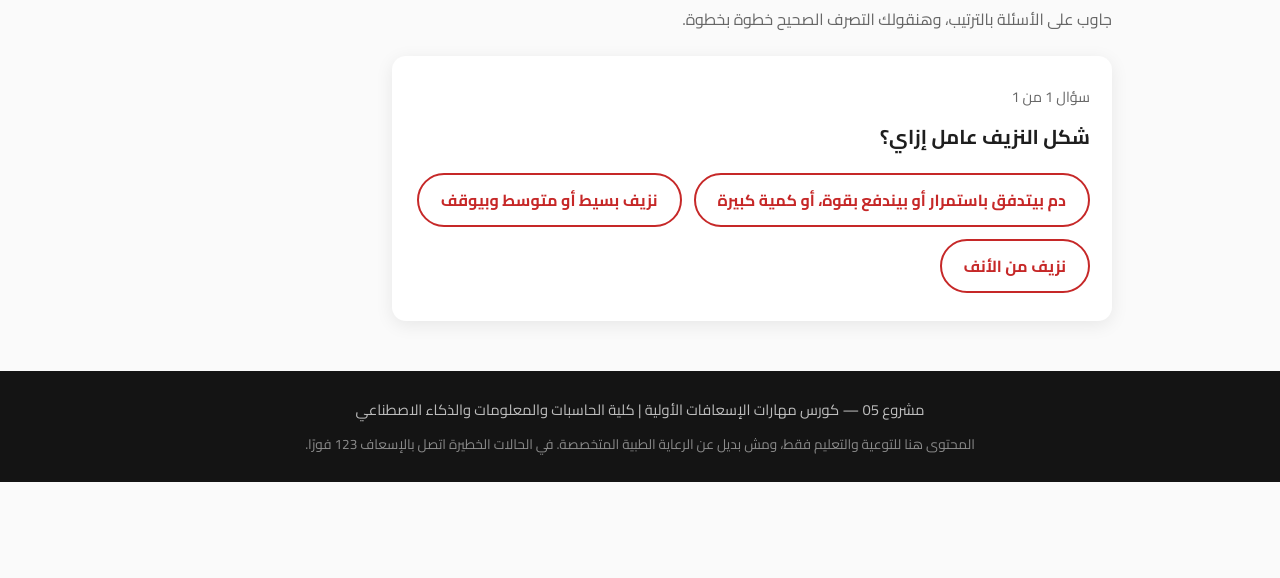
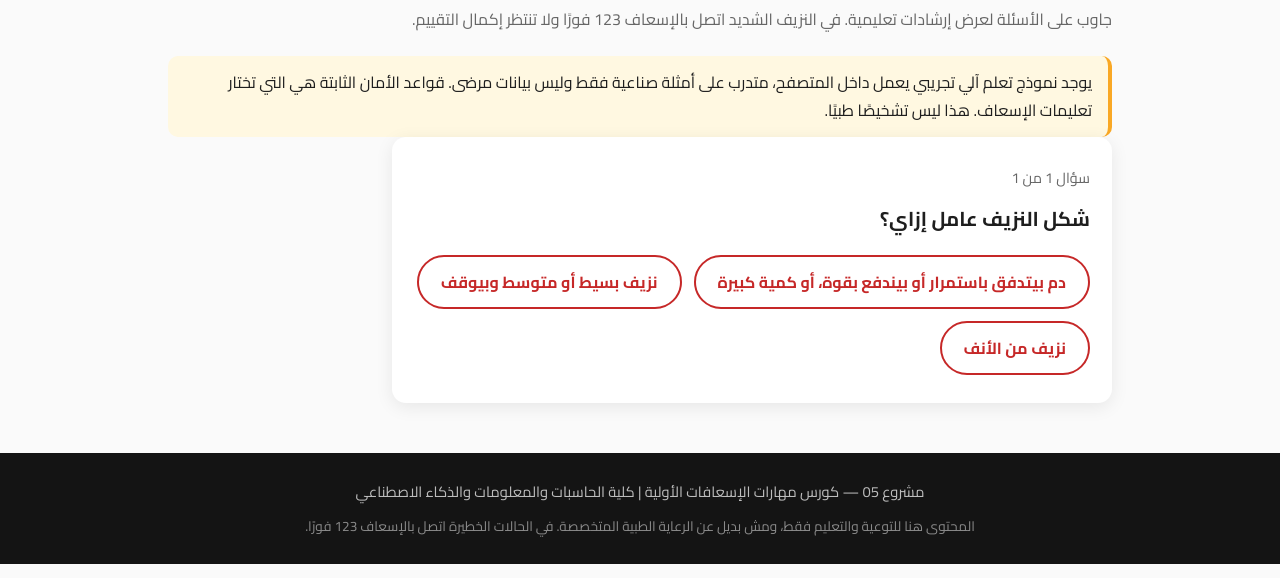
Before and after one commit to abdallahabdelkader/smart-bleeding-assistant, a plain HTML site: page assessment.html in a window 1280 px wide. Shown: the part 222-800 px from the top of the page. Drawn offline with Linux system fonts and the light colour scheme.

Commit message:
ربط التقييم بنموذج تعلم آلي تعليمي
Updated the introductory text and added notes about the machine learning model. Included additional scripts for AI assessment functionality.

```diff
--- a/assessment.html
+++ b/assessment.html
@@ -34,7 +34,9 @@
 
   <main class="container page-main">
     <h1>تقييم الحالة</h1>
-    <p class="page-intro">جاوب على الأسئلة بالترتيب، وهنقولك التصرف الصحيح خطوة بخطوة.</p>
+    <p class="page-intro">جاوب على الأسئلة لعرض إرشادات تعليمية. في النزيف الشديد اتصل بالإسعاف 123 فورًا ولا تنتظر إكمال التقييم.</p>
+
+    <p class="note">يوجد نموذج تعلم آلي تجريبي يعمل داخل المتصفح، متدرب على أمثلة صناعية فقط وليس بيانات مرضى. قواعد الأمان الثابتة هي التي تختار تعليمات الإسعاف. هذا ليس تشخيصًا طبيًا.</p>
 
     <div id="assessment-app" class="assessment-box">
       <div id="question-area"></div>
@@ -50,5 +52,7 @@
   </footer>
 
   <script src="js/app.js"></script>
+  <script src="model-weights.js"></script>
+  <script src="ai-assessment.js"></script>
 </body>
 </html>
```
